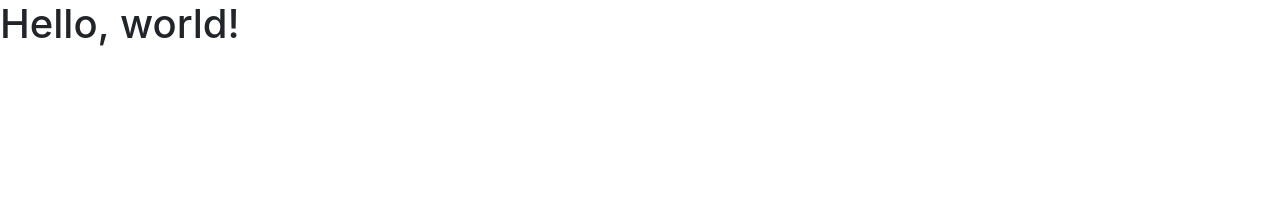
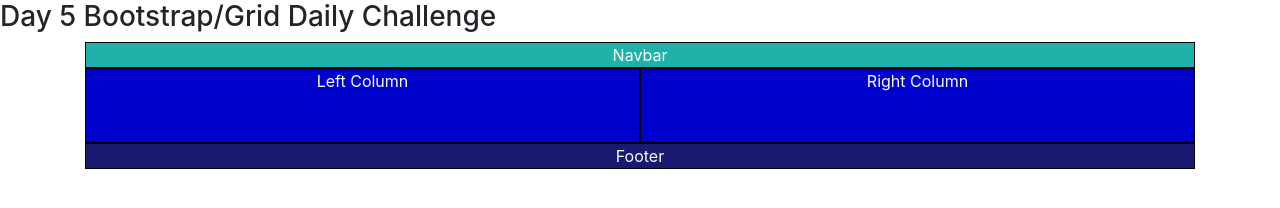
Before and after one commit to rickeylynch/collab-practice, a plain HTML site: page index.html in a window 1280 px wide. Drawn offline with nearby package versions, Linux system fonts and the light colour scheme.

Commit message:
add: header, navbar, two columns, footer. add: each background color and center text. Day 5 Daily Challenge.

```diff
--- a/CSS/style.css
+++ b/CSS/style.css
@@ -0,0 +1,19 @@
+.navbar-fixed-top {
+    border: solid black 1px;
+    background-color: lightseagreen;
+    color: mintcream;
+    text-align: center;
+}
+
+.col-6 {
+    height: 75px;
+    border: solid black 1px;
+    background-color: mediumblue;
+    color: mintcream;
+}
+
+.footer {
+    border: solid black 1px;
+    background-color: midnightblue;
+    color: mintcream;
+}
--- a/index.html
+++ b/index.html
@@ -7,11 +7,37 @@
 
     <!-- Bootstrap CSS -->
     <link rel="stylesheet" href="https://cdn.jsdelivr.net/npm/bootstrap@4.5.3/dist/css/bootstrap.min.css" integrity="sha384-TX8t27EcRE3e/ihU7zmQxVncDAy5uIKz4rEkgIXeMed4M0jlfIDPvg6uqKI2xXr2" crossorigin="anonymous">
-    <link rel="stylesheet" href="/CSS/style.css">
-    <title>Hello, world!</title>
+    <link rel="stylesheet" href="./CSS/style.css">
+    <title>Day 4 take home / Day 5 daily challenge</title>
   </head>
   <body>
-    <h1>Hello, world!</h1>
+    <h3>Day 5 Bootstrap/Grid Daily Challenge</h3>
+    <div class="container">
+      <nav class="navbar-fixed-top">
+        Navbar
+      </nav>
+    </div>
+    <div class="container">
+      <div class="row no-gutters">
+        <div class="col-6">
+          <div class="text-center">
+          Left Column
+          </div>
+        </div>
+        <div class="col-6">
+          <div class="text-center">
+          Right Column
+          </div>
+        </div>
+      </div>
+    </div>
+    <div class="container">
+      <div class="footer">
+        <div class="text-center">
+        Footer
+        </div>
+      </div>
+    </div>
 
     <!-- Optional JavaScript; choose one of the two! -->
 
```
